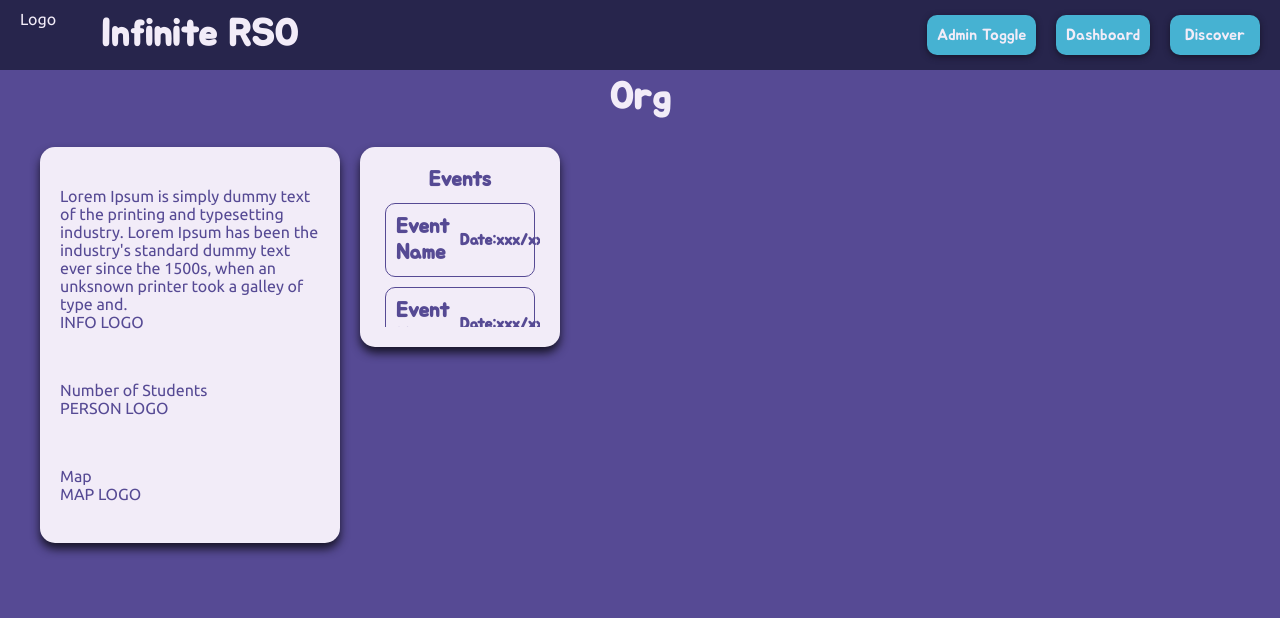
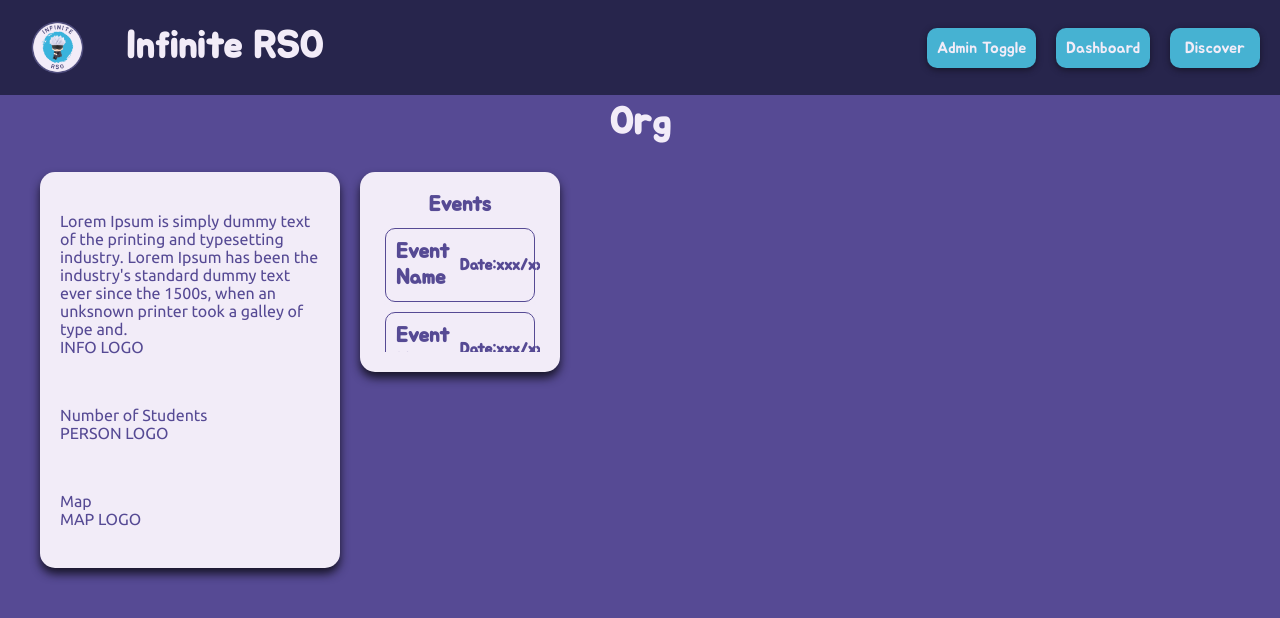
Before and after one commit to jdioso/DataBased, a React (Create React App) app in the folder frontend/: page /org in a window 1280 px wide. Shown: the top 618 px of the page. Built offline with nearby package versions, Linux system fonts and the light colour scheme.

Commit message:
added logo to navbar

```diff
--- a/frontend/src/components/Navbar/Navbar.js
+++ b/frontend/src/components/Navbar/Navbar.js
@@ -2,13 +2,13 @@
 import styles from "./Navbar.module.css";
 import { useNavigate } from "react-router-dom";
 import Button from "../Button/Button";
-
+import logo from "../../assets/logo.png";
 export default function Navbar() {
    const navigate = useNavigate();
 
    return (
       <div className={styles.navbar}>
-         <div className={styles.logo}>Logo</div>
+         <img src={logo} className={styles.logo} />
          <h1 className={styles.appName}>Infinite RSO</h1>
          <div className={styles.navControls}>
             <Button>Admin Toggle</Button>
--- a/frontend/src/components/Navbar/Navbar.module.css
+++ b/frontend/src/components/Navbar/Navbar.module.css
@@ -12,8 +12,7 @@
 }
 
 .logo {
-   height: 50px;
-   width: 50px;
+   height: 75px;
 }
 
 .appName {
```
